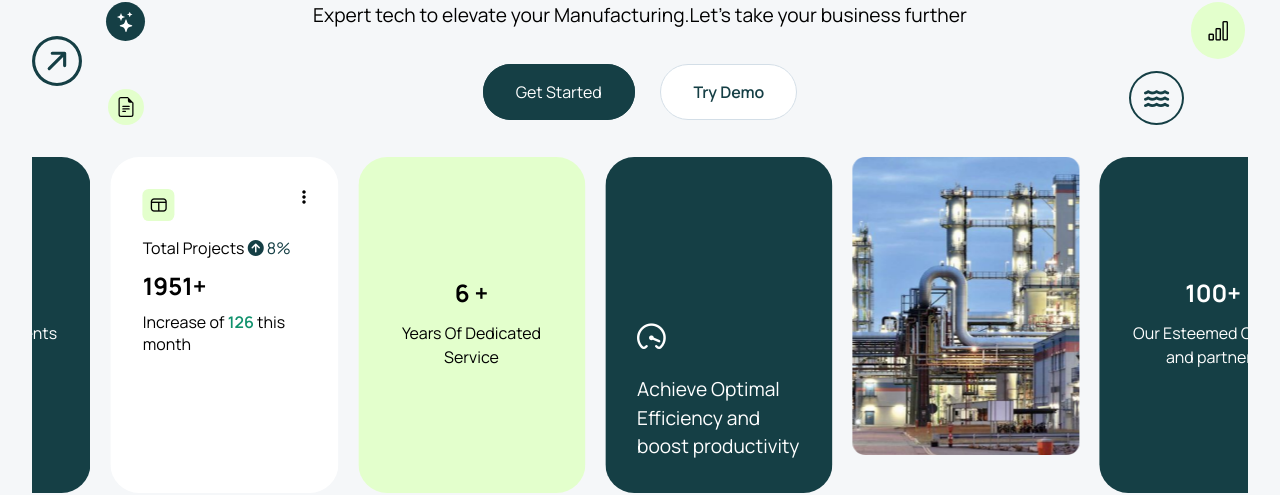
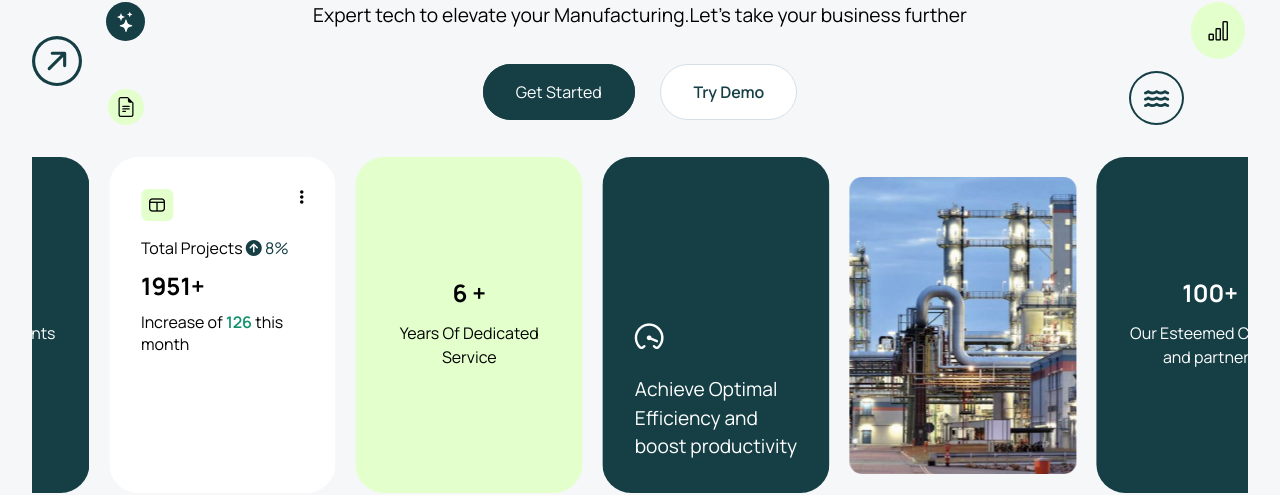
Before and after one commit to nithish2605/manufacturing-landing-page, a plain HTML site: page index.html in a window 1280 px wide. Shown: the part 309-804 px from the top of the page. Drawn offline with nearby package versions, Linux system fonts and the light colour scheme.

Commit message:
card size fixed

```diff
--- a/css/common.css
+++ b/css/common.css
@@ -195,7 +195,11 @@ header{
 /* .owl-carousel {
     max-width: 1400px;
 } */
-
+.owl-stage{
+    display: flex;
+    justify-content: center;
+    align-items: center;
+}
 
 .overview-1,.overview-3{
     background-color: var(--secondary);
```
